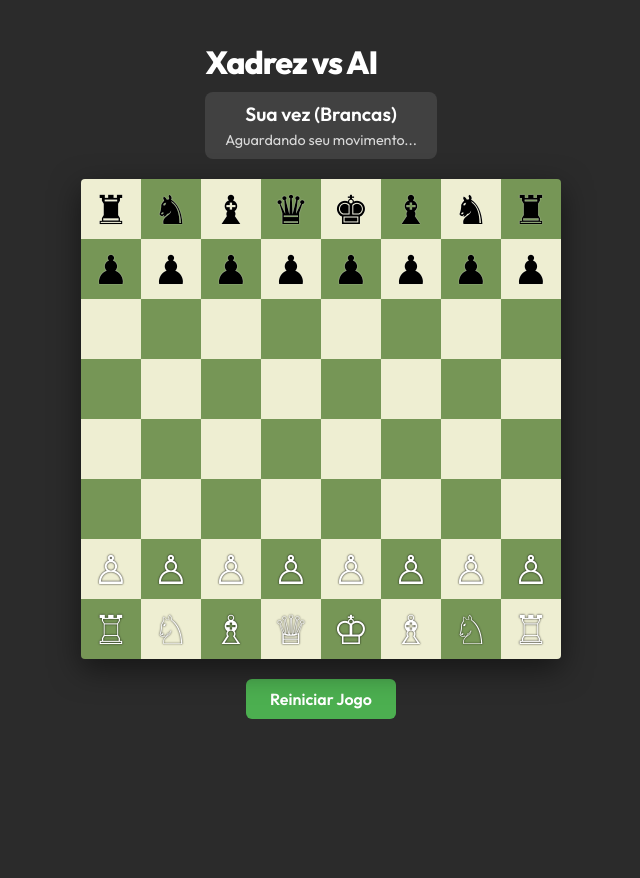
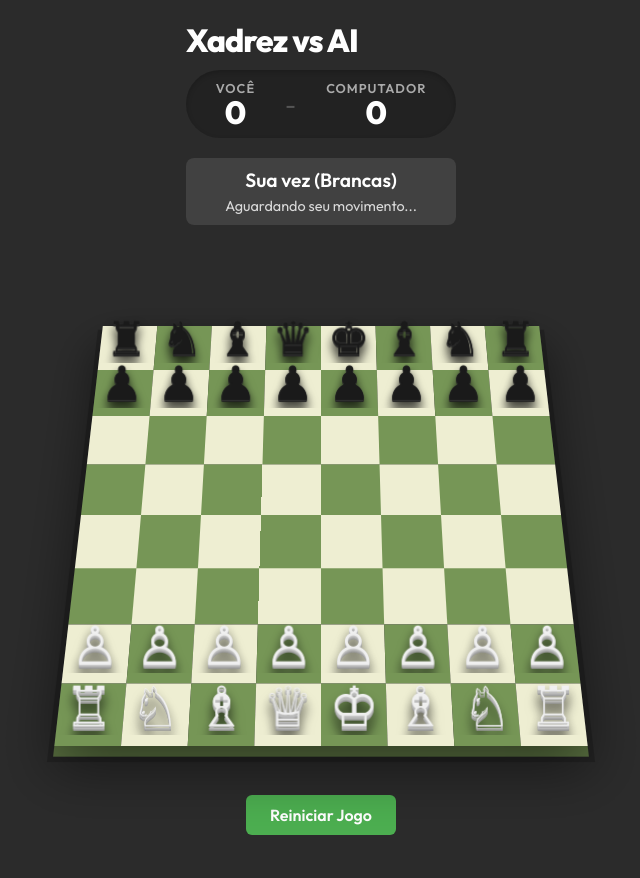
Before and after one commit to cesbero87/Jogo_xadrez, a plain HTML site: page index.html in a window 1280 px wide. Shown: the whole page, without its empty margins (319-959 px from the left). Before the commit the page ends 800 px from the top, so only its background shows below. Drawn offline with Linux system fonts and the light colour scheme.

Commit message:
feat: Implement score tracking and display with enhanced 3D chessboard and piece styling.

```diff
--- a/index.html
+++ b/index.html
@@ -1,25 +1,33 @@
 <!DOCTYPE html>
 <html lang="pt-BR">
 <head>
-    <meta charset="UTF-8" />
-    <meta name="viewport" content="width=device-width, initial-scale=1.0" />
+    <meta charset="UTF-8">
+    <meta name="viewport" content="width=device-width, initial-scale=1.0">
     <title>Xadrez AI - JS</title>
-    <link rel="preconnect" href="https://fonts.googleapis.com" />
-    <link rel="preconnect" href="https://fonts.gstatic.com" crossorigin />
-    <link
-      href="https://fonts.googleapis.com/css2?family=Outfit:wght@400;600;800&display=swap"
-      rel="stylesheet"
-    />
-    <link rel="stylesheet" href="style.css" />
+    <link rel="preconnect" href="https://fonts.googleapis.com">
+    <link rel="preconnect" href="https://fonts.gstatic.com" crossorigin>
+    <link href="https://fonts.googleapis.com/css2?family=Outfit:wght@400;600;800&display=swap" rel="stylesheet">
+    <link rel="stylesheet" href="style.css">
 </head>
 <body>
     <div class="game-container">
         <div class="header">
             <h1>Xadrez vs AI</h1>
+
+            <div class="scoreboard">
+                <div class="player-score">
+                    <span class="name">Você</span>
+                    <span class="score" id="score-white">0</span>
+                </div>
+                <div class="divider">-</div>
+                <div class="player-score">
+                    <span class="name">Computador</span>
+                    <span class="score" id="score-black">0</span>
+                </div>
+            </div>
+
             <div class="status-panel">
-          <div class="player-indicator" id="player-indicator">
-            Sua vez (Brancas)
-          </div>
+                <div class="player-indicator" id="player-indicator">Sua vez (Brancas)</div>
                 <div class="status-text" id="status">Jogo iniciado</div>
             </div>
         </div>
--- a/script.js
+++ b/script.js
@@ -27,10 +27,18 @@ class Game {
         this.possibleMoves = [];
         this.gameOver = false;
 
+        // Score state
+        this.score = {
+            white: 0,
+            black: 0
+        };
+
         this.boardElement = document.getElementById('chessboard');
         this.statusElement = document.getElementById('status');
         this.indicatorElement = document.getElementById('player-indicator');
         this.restartBtn = document.getElementById('restart-btn');
+        this.scoreWhiteElement = document.getElementById('score-white');
+        this.scoreBlackElement = document.getElementById('score-black');
 
         this.init();
     }
@@ -49,6 +57,16 @@ class Game {
         this.gameOver = false;
         this.renderBoard();
         this.updateStatus();
+    }
+
+    updateScore(winner) {
+        if (winner === 'white') {
+            this.score.white++;
+            this.scoreWhiteElement.innerText = this.score.white;
+        } else if (winner === 'black') {
+            this.score.black++;
+            this.scoreBlackElement.innerText = this.score.black;
+        }
     }
 
     renderBoard() {
@@ -117,6 +135,21 @@ class Game {
         this.renderBoard();
     }
 
+    checkUserGameOver() {
+        const moves = this.getAllValidMoves('white');
+        if (moves.length === 0) {
+            if (this.isInCheck('white')) {
+                alert("Xeque-mate! As Pretas venceram!");
+                this.updateScore('black');
+            } else {
+                alert("Afogamento! Empate.");
+            }
+            this.gameOver = true;
+            return true;
+        }
+        return false;
+    }
+
     getPieceColor(piece) {
         if (piece === ' ') return null;
         return piece === piece.toUpperCase() ? 'white' : 'black';
@@ -156,9 +189,14 @@ class Game {
 
         if (bestMove) {
             this.makeMove(bestMove);
+            // Check if user has no moves
+            if (!this.gameOver) {
+               this.checkUserGameOver();
+            }
         } else {
             if (this.isInCheck('black')) {
                 alert("Xeque-mate! As Brancas venceram!");
+                this.updateScore('white');
             } else {
                 alert("Afogamento! Empate.");
             }
--- a/style.css
+++ b/style.css
@@ -5,9 +5,9 @@
     --highlight-color: rgba(255, 255, 0, 0.5);
     --possible-move-color: rgba(100, 100, 100, 0.2);
     --text-color: #ffffff;
-  --primary-color: #4caf50;
+    --primary-color: #4CAF50;
     --primary-hover: #45a049;
-  --font-family: "Outfit", sans-serif;
+    --font-family: 'Outfit', sans-serif;
 }
 
 * {
@@ -40,6 +40,45 @@ h1 {
     letter-spacing: -1px;
 }
 
+.scoreboard {
+    display: flex;
+    align-items: center;
+    justify-content: center;
+    gap: 30px;
+    background: rgba(0, 0, 0, 0.2);
+    padding: 10px 30px;
+    border-radius: 50px;
+    margin-bottom: 20px;
+    box-shadow: inset 0 2px 5px rgba(0,0,0,0.2);
+}
+
+.player-score {
+    display: flex;
+    flex-direction: column;
+    align-items: center;
+}
+
+.player-score .name {
+    font-size: 0.8rem;
+    color: #aaa;
+    text-transform: uppercase;
+    letter-spacing: 1px;
+    font-weight: 600;
+}
+
+.player-score .score {
+    font-size: 2rem;
+    font-weight: 800;
+    color: #fff;
+    line-height: 1;
+}
+
+.divider {
+    font-size: 1.5rem;
+    color: #555;
+    font-weight: 300;
+}
+
 .status-panel {
     text-align: center;
     background: rgba(255, 255, 255, 0.1);
@@ -59,11 +98,14 @@ h1 {
     opacity: 0.8;
 }
 
+/* --- 3D Board Styles --- */
+
 .board-wrapper {
     position: relative;
-  box-shadow: 0 10px 30px rgba(0, 0, 0, 0.5);
     border-radius: 4px;
-  overflow: hidden;
+    perspective: 1200px; /* Deep perspective */
+    padding: 20px;
+    margin-top: 10px;
 }
 
 .chessboard {
@@ -72,6 +114,23 @@ h1 {
     grid-template-rows: repeat(8, 60px);
     width: 480px;
     height: 480px;
+
+    /* 3D Transform */
+    transform-style: preserve-3d;
+    transform: rotateX(30deg);
+
+    /* Thickness simulation */
+    box-shadow:
+        0 20px 50px rgba(0,0,0,0.5), /* Drop shadow */
+        0 10px 0 #5d7543, /* Dark green side - fake thickness */
+        0 10px 0 5px rgba(0,0,0,0.2);
+
+    transition: transform 0.6s ease;
+}
+
+/* Hover effect to tilt board slightly */
+.board-wrapper:hover .chessboard {
+    transform: rotateX(25deg) rotateY(0deg);
 }
 
 .square {
@@ -82,11 +141,12 @@ h1 {
     align-items: center;
     position: relative;
     cursor: pointer;
+    transform-style: preserve-3d; /* propagate 3d to pieces */
 }
 
 .square.light {
     background-color: var(--board-light);
-  color: var(--board-dark); /* For coordinates if needed */
+    color: var(--board-dark);
 }
 
 .square.dark {
@@ -95,7 +155,10 @@ h1 {
 }
 
 .square.selected {
-  background-color: rgba(186, 202, 68, 0.8) !important;
+    background-color: rgba(186, 202, 68, 0.9) !important;
+    transform: translateZ(5px); /* Lift selected square */
+    box-shadow: 0 0 15px rgba(255, 255, 0, 0.6);
+    z-index: 10;
 }
 
 .square.highlight {
@@ -104,45 +167,70 @@ h1 {
 
 /* Dot to indicate possible move */
 .possible-move::after {
-  content: "";
-  width: 15px;
-  height: 15px;
-  background-color: rgba(0, 0, 0, 0.2);
+    content: '';
+    width: 20px;
+    height: 20px;
+    background-color: rgba(0,0,0,0.3);
     border-radius: 50%;
+    transform: translateZ(1px); /* Sit on top of square */
+    box-shadow: 0 1px 2px rgba(255,255,255,0.2);
 }
 
 /* Ring for possible capture */
 .possible-capture::after {
-  content: "";
+    content: '';
     width: 50px;
     height: 50px;
-  border: 4px solid rgba(0, 0, 0, 0.2);
+    border: 4px solid rgba(0,0,0,0.3);
     border-radius: 50%;
+    transform: translateZ(1px);
 }
 
 .piece {
     width: 100%;
     height: 100%;
-  background-size: cover;
-  z-index: 2;
-  transition: transform 0.2s;
-  /* We will use unicode characters primarily, but prepare for images */
-  font-size: 40px;
+    /* We remove background-size since we use text, but keep centering */
     display: flex;
     justify-content: center;
     align-items: center;
     user-select: none;
+
+    /* 3D Piece Look */
+    font-size: 50px; /* Larger for 3D impact */
+    transform: rotateX(-30deg) translateY(-10px) translateZ(10px); /* Counter-rotate to stand up + simple lift */
+
+    /* Advanced shadow to fake volume */
+    filter: drop-shadow(0 10px 5px rgba(0,0,0,0.5));
+
+    transition: transform 0.3s cubic-bezier(0.175, 0.885, 0.32, 1.275); /* Bouncy move */
+    z-index: 5;
+}
+
+/* Floating animation for selected or active pieces */
+.piece:hover {
+    transform: rotateX(-30deg) translateY(-20px) translateZ(20px) scale(1.1);
 }
 
 .piece.white {
-  color: #fff;
-  text-shadow: 0 0 2px #000;
+    color: #f0f0f0;
+    text-shadow:
+        0 1px 0 #ccc,
+        0 2px 0 #bbb,
+        0 3px 0 #aaa,
+        0 4px 0 #999, /* Stacking shadows for 3D thickness */
+        0 5px 10px rgba(0,0,0,0.4);
 }
 
 .piece.black {
-  color: #000;
-  text-shadow: 0 0 1px #fff;
+    color: #1a1a1a;
+    text-shadow:
+        0 1px 0 #333,
+        0 2px 0 #222, /* Stacking shadows for 3D thickness */
+        0 5px 10px rgba(0,0,0,0.5),
+        0 0 1px rgba(255,255,255,0.2); /* Rim light */
 }
+
+/* --- Controls --- */
 
 .controls {
     display: flex;
```
Lines whose indentation alone changed are shown as unchanged.
